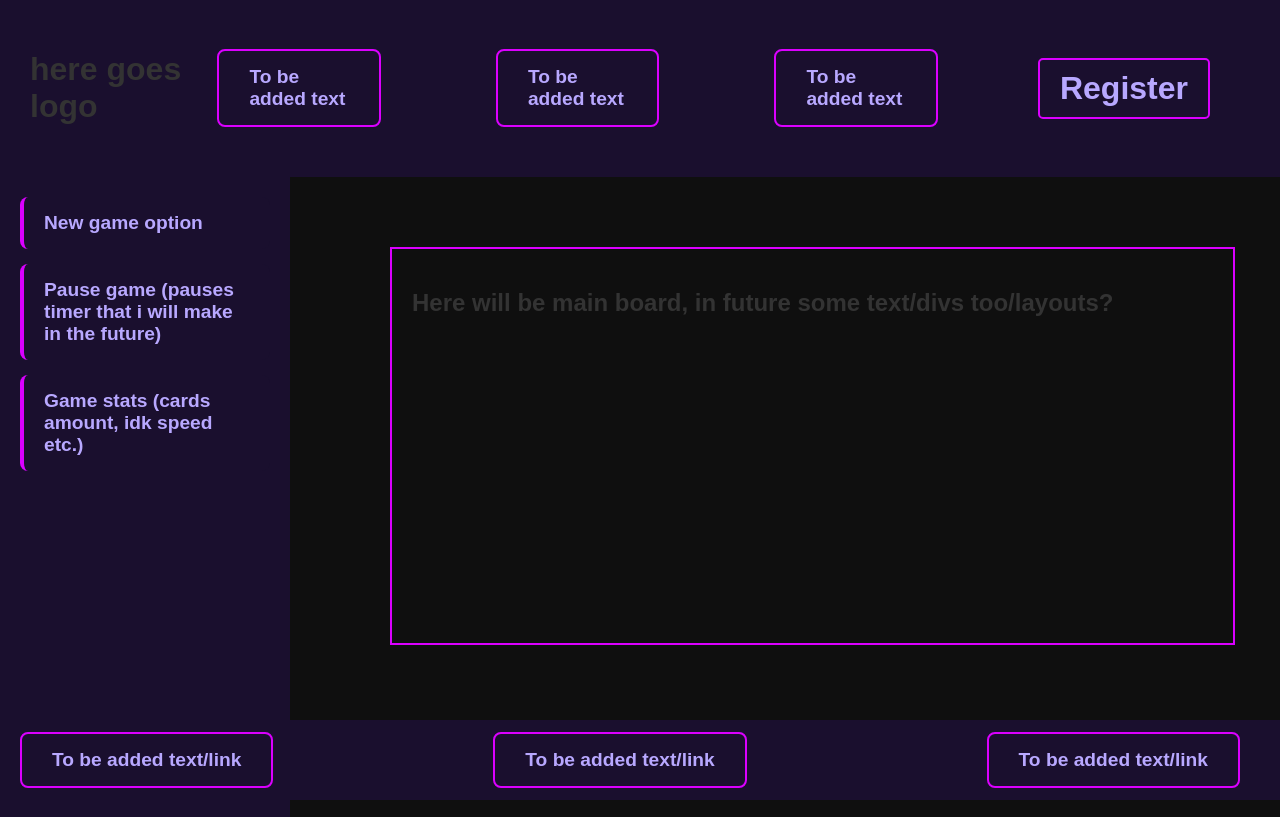
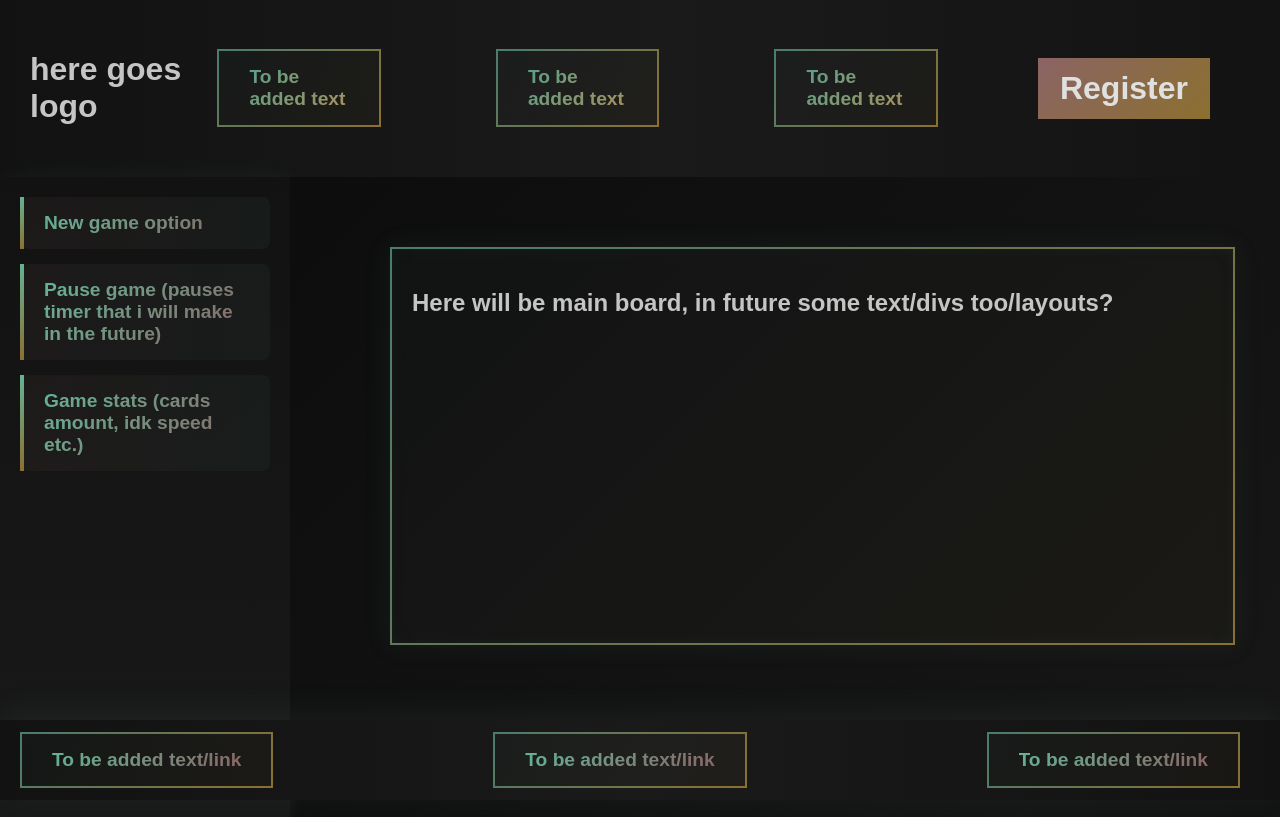
Before and after one commit to Gameskiller1/HTML-Projekti, a plain HTML site: page index.html in a window 1280 px wide. Shown: the top 817 px of the page. Drawn offline with Linux system fonts and the light colour scheme.

Commit message:
v3 new colors...

```diff
--- a/CSS/GlobalStyles.css
+++ b/CSS/GlobalStyles.css
@@ -1,8 +1,8 @@
 /* === MAIN PAGE STYLES === */
 
 body {
-    background-color: #0F0F0F;
-    color: #333333;
+    background: linear-gradient(135deg, #0d0d0d 0%, #161616 50%, #0a0a0a 100%);
+    color: #c5c5c5;
     font-family: Arial, Helvetica, sans-serif;
     margin: 0;
     padding: 0;
@@ -17,37 +17,47 @@ body {
     display: flex;
     justify-content: space-between;
     align-items: center;
-    background-color:#1a0f2e;
+    background: linear-gradient(90deg, #121212 0%, #1a1a1a 50%, #121212 100%);
     padding: 30px;
     width: 100%;
     flex-shrink: 0;
+    box-shadow: 0 8px 32px rgba(100, 180, 150, 0.08);
 }
 
 .in-header-elements-container {
     display: flex;
     gap: 115px;
 }
+
 .in-header-elements {
     padding: 15px 30px;
-    border: 2px solid #da00ff;
+    border: 2px solid transparent;
+    border-image: linear-gradient(135deg, #4a7d6f, #8b7030) 1;
     border-radius: 8px;
     cursor: pointer;
     transition: all 0.3s ease;
+    background: linear-gradient(135deg, rgba(74, 125, 111, 0.05), rgba(139, 112, 48, 0.05));
 }
-.in-header-elements:hover{
-    box-shadow: 0 0 25px rgba(57, 255, 20, 0.9), inset 0 0 15px rgba(57, 255, 20, 0.3);
-    background-color: rgba(57, 255, 20, 0.1);
+
+.in-header-elements:hover {
+    box-shadow: 0 0 20px rgba(100, 180, 150, 0.35), inset 0 0 15px rgba(100, 180, 150, 0.15);
+    background: linear-gradient(135deg, rgba(74, 125, 111, 0.12), rgba(139, 112, 48, 0.12));
     transform: scale(1.05);
 }
 
 .in-header-elements:hover .header-text-styling {
-    color: #da00ff;
-    text-shadow: 0 0 10px #da00ff;
+    background: linear-gradient(135deg, #64b496, #8b7030);
+    -webkit-background-clip: text;
+    -webkit-text-fill-color: transparent;
+    background-clip: text;
+    text-shadow: none;
 }
 
 .header-text-styling {
-    background-color: transparent;
-    color: #b8a8ff;
+    background: linear-gradient(135deg, #5a9f88, #a89060);
+    -webkit-background-clip: text;
+    -webkit-text-fill-color: transparent;
+    background-clip: text;
     margin: 0;
     font-size: 1.2em;
     cursor: pointer;
@@ -57,37 +67,45 @@ body {
 .register-container {
     padding: 0px 100px;
 }
+
 .register {
-    background-color:#1a0f2e;
-    color: #b8a8ff;
+    background: linear-gradient(135deg, #8b6464, #8b7030);
+    color: #e0e0e0;
     margin: 0;
     padding: 10px 20px;
-    border: 2px solid #da00ff;
+    border: 2px solid transparent;
+    border-image: linear-gradient(135deg, #8b6464, #8b7030) 1;
     max-width: 700px;
     border-radius: 5px;
     cursor: pointer;
     transition: all 0.3s ease;
 }
+
 .register:hover {
-    background-color: rgba(57, 255, 20, 0.8);
-    color: #0F0F0F;
-    box-shadow: 0 0 40px rgba(57, 255, 20, 0.8);
+    background: linear-gradient(135deg, #8b7030, #64b496);
+    color: #f5f5f5;
+    box-shadow: 0 0 30px rgba(139, 112, 48, 0.5), inset 0 0 15px rgba(100, 180, 150, 0.25);
+    transform: scale(1.08);
 }
-/*Aside and Section editing */
+
+/* Aside and Section editing */
 .main-container {
     display: flex;
     flex: 1;
     min-height: 0;
 }
+
 /* Aside with Nav in */
 .aside {
     display: flex;
     width: 250px;
-    background-color: #1a0f2e;
+    background: linear-gradient(180deg, #121212 0%, #191919 100%);
     padding: 20px;
     min-height: calc(100vh - 200px);
     flex-shrink: 0;
+    box-shadow: 2px 0 15px rgba(100, 180, 150, 0.08);
 }
+
 .nav {
     display: flex;
     flex-direction: column;
@@ -96,38 +114,44 @@ body {
 }
 
 .in-nav-elements {
-    background-color: #1a0f2e;
+    background: linear-gradient(90deg, rgba(139, 100, 100, 0.08), rgba(74, 125, 111, 0.08));
     padding: 15px 20px;
     border-radius: 8px;
-    border-left: 4px solid #da00ff;
+    border-left: 4px solid;
+    border-image: linear-gradient(180deg, #64b496, #8b7030) 1;
     cursor: pointer;
     transition: all 0.3s ease;
 }
+
 .in-nav-elements:hover {
-    box-shadow: 0 0 25px rgba(218, 0, 255, 0.9), inset 0 0 15px rgba(218, 0, 255, 0.3);
-    background-color: rgba(218, 0, 255, 0.1);
+    box-shadow: 0 0 20px rgba(139, 100, 100, 0.4), inset 0 0 15px rgba(100, 180, 150, 0.15);
+    background: linear-gradient(90deg, rgba(139, 100, 100, 0.15), rgba(74, 125, 111, 0.15));
     transform: scale(1.05);
 }
 
 .nav-text-styling {
-    background-color: transparent;
-    color: #b8a8ff;
+    background: linear-gradient(135deg, #64b496, #8b6464);
+    -webkit-background-clip: text;
+    -webkit-text-fill-color: transparent;
+    background-clip: text;
     margin: 0;
     font-size: 1.2em;
     cursor: pointer;
     transition: all 0.3s ease;
 }
+
 .in-nav-elements:hover .nav-text-styling {
-    color: #da00ff;
-    text-shadow: 0 0 10px #da00ff;
+    background: linear-gradient(135deg, #8b7030, #8b6464);
+    -webkit-background-clip: text;
+    -webkit-text-fill-color: transparent;
+    background-clip: text;
 }
 
 /* Section, so the game board */
-
 .section {
     flex: 1;
     padding: 50px;
-    background-color: #0F0F0F;
+    background: linear-gradient(135deg, #0d0d0d 0%, #161616 100%);
     margin-left: 0;
     overflow: auto;
 }
@@ -137,11 +161,13 @@ body {
     padding: 20px;
     width: 90%;
     height: 80%;
-    border: 2px solid #da00ff;
+    border: 2px solid transparent;
+    border-image: linear-gradient(135deg, #4a7d6f, #8b7030) 1;
+    background: linear-gradient(135deg, rgba(74, 125, 111, 0.05), rgba(139, 112, 48, 0.05));
+    box-shadow: 0 0 25px rgba(74, 125, 111, 0.12), inset 0 0 15px rgba(74, 125, 111, 0.08);
 }
 
 /* Footer, the bottom */
-
 .footer {
     display: flex;
     justify-content: space-between;
@@ -149,40 +175,50 @@ body {
     width: 100%;
     height: 10%;
     flex-shrink: 0;
-    background-color: #1a0f2e;
+    background: linear-gradient(90deg, #121212 0%, #1a1a1a 50%, #121212 100%);
     box-sizing: border-box;
     padding: 0px;
+    box-shadow: 0 -8px 32px rgba(100, 180, 150, 0.08);
 }
 
 .in-footer-elements {
     padding: 15px 30px;
-    border: 2px solid #da00ff;
+    border: 2px solid transparent;
+    border-image: linear-gradient(135deg, #4a7d6f, #8b7030) 1;
     border-radius: 8px;
     cursor: pointer;
     transition: all 0.3s ease;
+    background: linear-gradient(135deg, rgba(74, 125, 111, 0.05), rgba(139, 112, 48, 0.05));
 }
-.in-footer-elements:hover{
-    box-shadow: 0 0 25px rgba(57, 255, 20, 0.9), inset 0 0 15px rgba(57, 255, 20, 0.3);
-    background-color: rgba(57, 255, 20, 0.1);
+
+.in-footer-elements:hover {
+    box-shadow: 0 0 20px rgba(100, 180, 150, 0.35), inset 0 0 15px rgba(139, 112, 48, 0.15);
+    background: linear-gradient(135deg, rgba(74, 125, 111, 0.12), rgba(139, 112, 48, 0.12));
     transform: scale(1.05);
 }
 
 .in-footer-elements:hover .footer-text-styling {
-    color: #da00ff;
-    text-shadow: 0 0 10px #da00ff;
+    background: linear-gradient(135deg, #8b7030, #8b6464);
+    -webkit-background-clip: text;
+    -webkit-text-fill-color: transparent;
+    background-clip: text;
 }
 
 .footer-text-styling {
-    background-color: transparent;
-    color: #b8a8ff;
+    background: linear-gradient(135deg, #64b496, #8b6464);
+    -webkit-background-clip: text;
+    -webkit-text-fill-color: transparent;
+    background-clip: text;
     margin: 0;
     font-size: 1.2em;
     cursor: pointer;
     transition: all 0.3s ease;
 }
+
 .footer-left-container {
     padding: 0px 20px;
 }
+
 .footer-right-container {
     padding: 0px 40px;
 }
```
